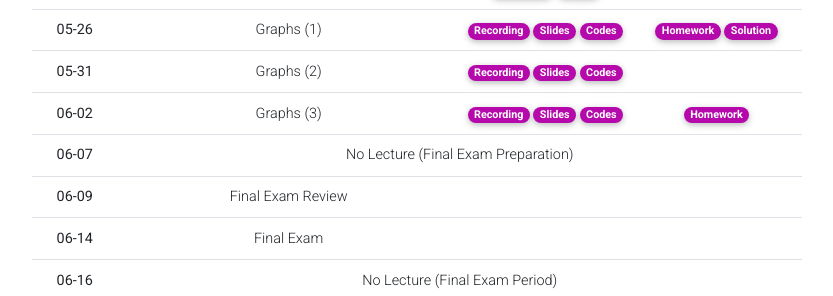
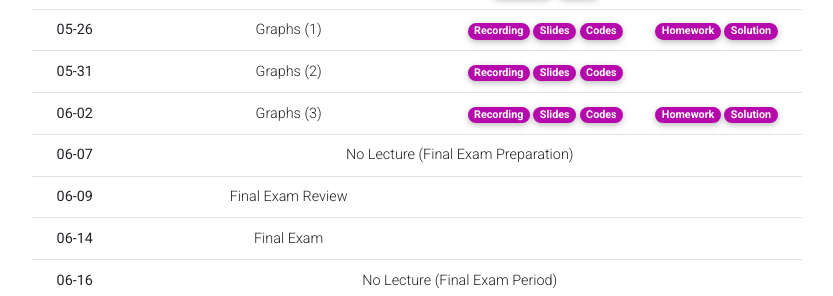
Before and after one commit to Uehwan/Uehwan.github.io, a Jekyll site: the page built from _teaching/datastruct22sp.md, in a window 1280 px wide and 900 px high, scrolled down 1598 px. Shown: the part 432-728 px from the top of the window, without its empty margins (223-1056 px from the left). Built offline with Jekyll 4.4.1, drawn with Linux system fonts in a browser that asks for light colours; nearby versions of some CDN libraries; comment, search, counter and statistics services are not loaded; a style sheet for code colours, icons or effects is not loaded.

Commit message:
[ds22sp] 22-06-09

```diff
--- a/_teaching/datastruct22sp.md
+++ b/_teaching/datastruct22sp.md
@@ -321,7 +321,7 @@
       </td>
       <td>
         <a href="https://colab.research.google.com/drive/1RyQ1xyVZcrGy4DrWUOhKgNhxZcX9Hidq?usp=sharing" target="_blank" class="badge badge-pill" style="background-color:#B509AC;">Homework</a>
-        <!--a href="https://colab.research.google.com/drive/1gRNMsgBKA2hXzE6bEDwtpcdjbgxCc6t1?usp=sharing" target="_blank" class="badge badge-pill" style="background-color:#B509AC;">Solution</a-->
+        <a href="https://colab.research.google.com/drive/1PRYX1GLmRjJN7CUFcYot334M1EXt6E4L?usp=sharing" target="_blank" class="badge badge-pill" style="background-color:#B509AC;">Solution</a>
       </td>
     </tr>
     <tr>
```
